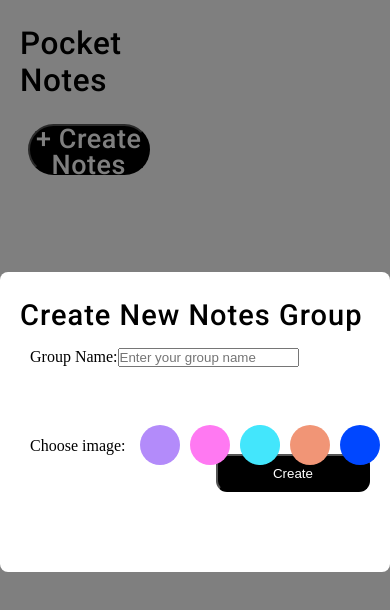
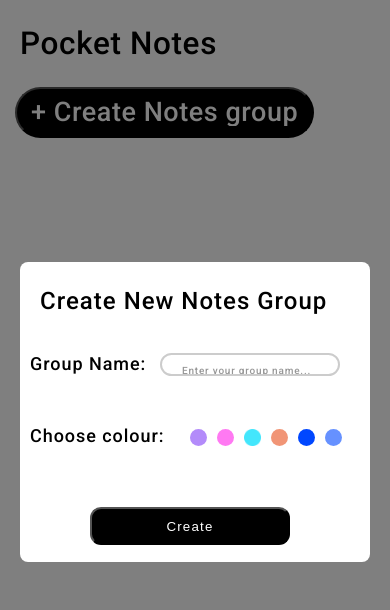
Before and after one commit to ahmed1355/notestakingapp, a React (Create React App) app: page / in a window 390 px wide. Both pictures are taken after a click on the button "+ Create Notes group". Shown: the top 610 px of the page. Built offline with nearby package versions, Linux system fonts and the light colour scheme.

Commit message:
added mobile view for popup box

```diff
--- a/src/PopupBox.jsx
+++ b/src/PopupBox.jsx
@@ -1,15 +1,21 @@
 import React from "react";
 import PropTypes from "prop-types";
 import styles from "./PopupBox.module.css";
-import voilet from './assets/voilet.svg'
-import pink from './assets/pink.svg'
-import florescent from './assets/flor.png'
-import orange from './assets/orange.svg'
-import blue from './assets/blue.svg'
-import lblue from './assets/light_blue.svg'
+import voilet from "./assets/voilet.svg";
+import pink from "./assets/pink.svg";
+import florescent from "./assets/flor.png";
+import orange from "./assets/orange.svg";
+import blue from "./assets/blue.svg";
+import lblue from "./assets/light_blue.svg";
 
-const PopupBox = ({ groupName, selectedColor, onClose, onSubmit, setGroupName, setSelectedColor, setSelectedImage, selectedImage }) => {
-
+const PopupBox = ({
+  groupName,
+  selectedColor,
+  onSubmit,
+  setGroupName,
+  setSelectedImage,
+  selectedImage,
+}) => {
   const handleCreate = () => {
     onSubmit(groupName, selectedColor, selectedImage);
   };
@@ -23,35 +29,59 @@ const PopupBox = ({ groupName, selectedColor, onClose, onSubmit, setGroupName, s
       <div className={styles.modal}>
         <h2 className={styles.modalHeading}>Create New Notes Group</h2>
         <div className={styles.lab}>
-          <label htmlFor="group-name">Group Name:</label>
+          <label htmlFor="group-name" className={styles.labelll}>Group Name:</label>
           <input
             id="group-name"
             type="text"
-            placeholder="Enter your group name"
+            placeholder="Enter your group name..."
             value={groupName}
             onChange={(e) => setGroupName(e.target.value)}
+            className={styles.input_mob}
           />
           <br />
 
-
           <div className={styles.col_wrapper}>
-            <label htmlFor="group-name" className={styles.lab_color}>Choose image:</label>
+            <label htmlFor="group-name" className={styles.lab_color}>
+              Choose colour:
+            </label>
             <div className={styles.diff_color}>
-              <img src={voilet} className={styles.col} onClick={() => handleImageClick(voilet)} />
-              <img src={pink} className={styles.col} onClick={() => handleImageClick(pink)} />
-              <img src={florescent} className={styles.col} onClick={() => handleImageClick(florescent)} />
-              <img src={orange} className={styles.col} onClick={() => handleImageClick(orange)} />
-              <img src={blue} className={styles.col} onClick={() => handleImageClick(blue)} />
-              <img src={lblue} className={styles.col} onClick={() => handleImageClick(lblue)} />
+              <img
+                src={voilet}
+                className={styles.col}
+                onClick={() => handleImageClick(voilet)}
+              />
+              <img
+                src={pink}
+                className={styles.col}
+                onClick={() => handleImageClick(pink)}
+              />
+              <img
+                src={florescent}
+                className={styles.col}
+                onClick={() => handleImageClick(florescent)}
+              />
+              <img
+                src={orange}
+                className={styles.col}
+                onClick={() => handleImageClick(orange)}
+              />
+              <img
+                src={blue}
+                className={styles.col}
+                onClick={() => handleImageClick(blue)}
+              />
+              <img
+                src={lblue}
+                className={styles.col}
+                onClick={() => handleImageClick(lblue)}
+              />
             </div>
           </div>
-
         </div>
 
         <button className={styles.createButton} onClick={handleCreate}>
           Create
         </button>
-
       </div>
     </div>
   );
--- a/src/PopupBox.module.css
+++ b/src/PopupBox.module.css
@@ -1,3 +1,5 @@
+
+
 .popup {
   position: fixed;
   top: 0;
@@ -9,7 +11,6 @@
   align-items: center;
   justify-content: center;
   z-index: 9999;
-
 }
 
 .modal {
@@ -21,11 +22,7 @@ height: 300px;
 }
 
 .modalHeading {
-    font-size: 20px;
-    font-weight: bold;
   margin-bottom: 10px;
-
-
 
   color: #000;
   font-size: 29px;
@@ -35,25 +32,56 @@ font-weight: 500;
   line-height: 160.188%;
   letter-spacing: 1.015px;
 }
-.col_wrapper{
+.col_wrapper {
   position: relative;
   top: 40px;
 }
-  .lab{
+label {
+  color: #000;
+  font-family: Roboto;
+  font-size: 27.314px;
+  font-style: normal;
+  font-weight: 500;
+  line-height: 160.188%;
+  letter-spacing: 0.956px;
+}
+
+input {
+  margin-left: 40px;
+  width: 435px;
+  height: 51px;
+  border-radius: 22px;
+  border: 2px solid #ccc;
+  background: #fff;
+}
+::placeholder {
+  position: relative;
+  left: 20px;
+  top:5px;
+  color: #979797;
+  font-family: Roboto;
+  font-size: 23px;
+  font-style: normal;
+  font-weight: 400;
+  line-height: 160.188%;
+  letter-spacing: 0.805px;
+}
+.lab {
   margin-top: 10px;
   margin-left: 10px;
 }
-  .lab_color{
+.lab_color {
   position: relative;
   top: 30px;
 }
-.col{
+.col {
   margin-left: 10px;
   cursor: pointer;
 }
-  .diff_color{
+.diff_color {
   position: relative;
-    left: 100px;
+  left: 220px;
+  bottom: 10px;
 }
 .colorOptions {
   display: flex;
@@ -83,3 +111,61 @@ background: #000;
   color: white;
   float: right;
 }
+
+
+@media (max-width: 768px) {
+  .modal {
+    /* width: 80%; */
+    max-width: 350px;
+    position: relative;
+    bottom: 10px;
+  }
+
+  .modalHeading {
+      font-size: 24px;
+  }
+  .lab{
+    position: relative;
+    bottom: 30px;
+  }
+  label{
+    font-size: 18px;
+    position: relative;
+    top: 50px;
+    right: 20px;
+
+  }
+  .input_mob{
+
+    width: 180px;
+    height: 23px;
+    position: relative;
+  left: 70px;
+  top:24px
+  }
+  ::placeholder{
+    font-size: 10px;
+
+  }
+
+
+  .col{
+    width: 17px;
+    height: 17px;
+    position: relative;
+    right: 90px;
+    top: 18px;
+    cursor: pointer;
+  }
+
+  .createButton{
+    position: relative;
+    top: 50px;
+    right: 60px;
+    width: 200px;
+    letter-spacing: 1.2px;
+
+
+  }
+
+}
--- a/src/crnotes.module.css
+++ b/src/crnotes.module.css
@@ -10,7 +10,20 @@
       display: none;
     }
 
+  h1{
+    white-space: nowrap;
+    overflow: hidden;
+  }
 
+  .crnote{
+    white-space: nowrap;
+    overflow: hidden;
+  }
+  button{
+    position: relative;
+    overflow: hidden;
+    right: 13px;
+  }
   }
 
   .left {
```
Lines whose indentation alone changed are shown as unchanged.
